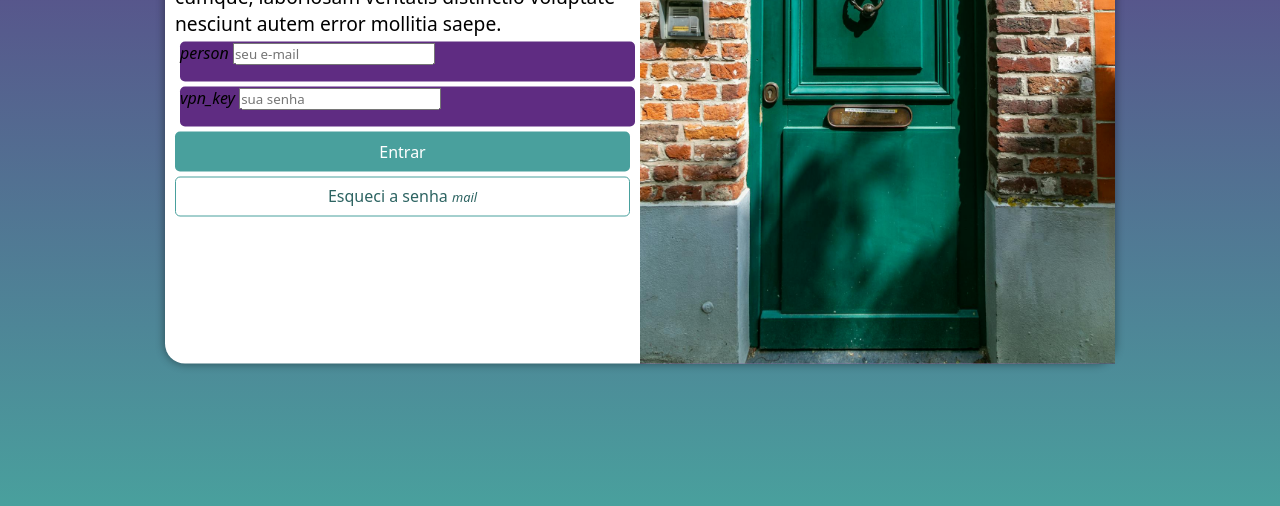
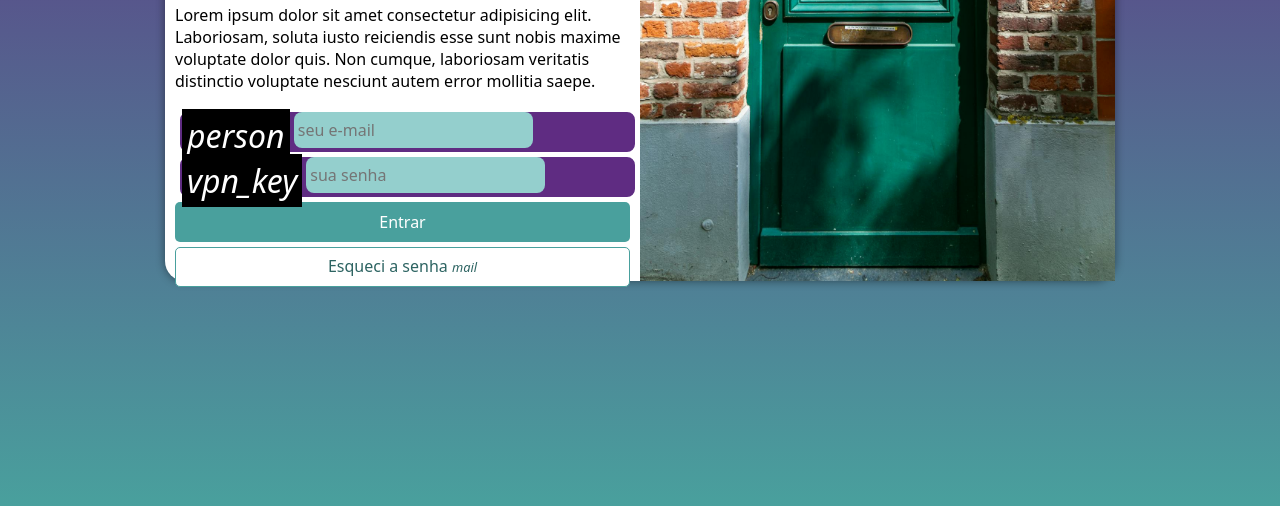
Before and after one commit to KennedyElias/projeto-login, a plain HTML site: page index.html in a window 1280 px wide. Shown: the part 294-800 px from the top of the page. Drawn offline with Linux system fonts and the light colour scheme.

Commit message:
login screen finished

```diff
--- a/estilos/media-query.css
+++ b/estilos/media-query.css
@@ -7,6 +7,7 @@
 
     section#login {
         width: 80vw;
+        height: 280px;
     }
 
     section#login > div#imagem {
@@ -28,6 +29,7 @@
 
     section#login {
         width: 950px;
+        height: 350px;
     }
 
     section#login > div#imagem {
@@ -46,6 +48,7 @@
     }
 
     div#formulario > p {
-    font-size: 1.2em;
+    font-size: 1em;
+    margin: 20px 0px;
     }
 }
--- a/estilos/style.css
+++ b/estilos/style.css
@@ -23,7 +23,6 @@
     position: absolute;
     top: 50%;
     left: 50%;
-    transform: translate(-50%, -50%);
 
     background-color: white;
     width: 250px;
@@ -33,6 +32,7 @@
 
     transition: width .3s, height .3s;
     transition-timing-function: ease;
+    transform: translate(-50%, -50%);
 }
 
 section#login > div#imagem {
@@ -59,15 +59,39 @@
 
 form > div.campo {
     background-color: #5f2c82;
+    border: 2px solid #5f2c82;
     display: block;
     width: 100%;
     height: 40px;
-    border-radius: 5px;
+    border-radius: 8px;
     margin: 5px 5px;
 }
 
 div.campo > label {
     display: none;
+}
+
+div.campo > i {
+    color: white;
+    background-color: black;
+    font-size: 2em;
+    width: 40px;
+    padding: 5px;
+}
+
+div.campo > input {
+    background-color: #94cfcd;
+    font-size: 1em;
+    width: calc(100%- 44px);
+    height: 100%;
+    border: 0px;
+    border-radius: 8px;
+    padding: 4px;
+    transform: translateY(-12px);
+}
+
+div.campo > input:focus-within {
+    background-color: white;
 }
 
 form > input[type=submit] {
```
